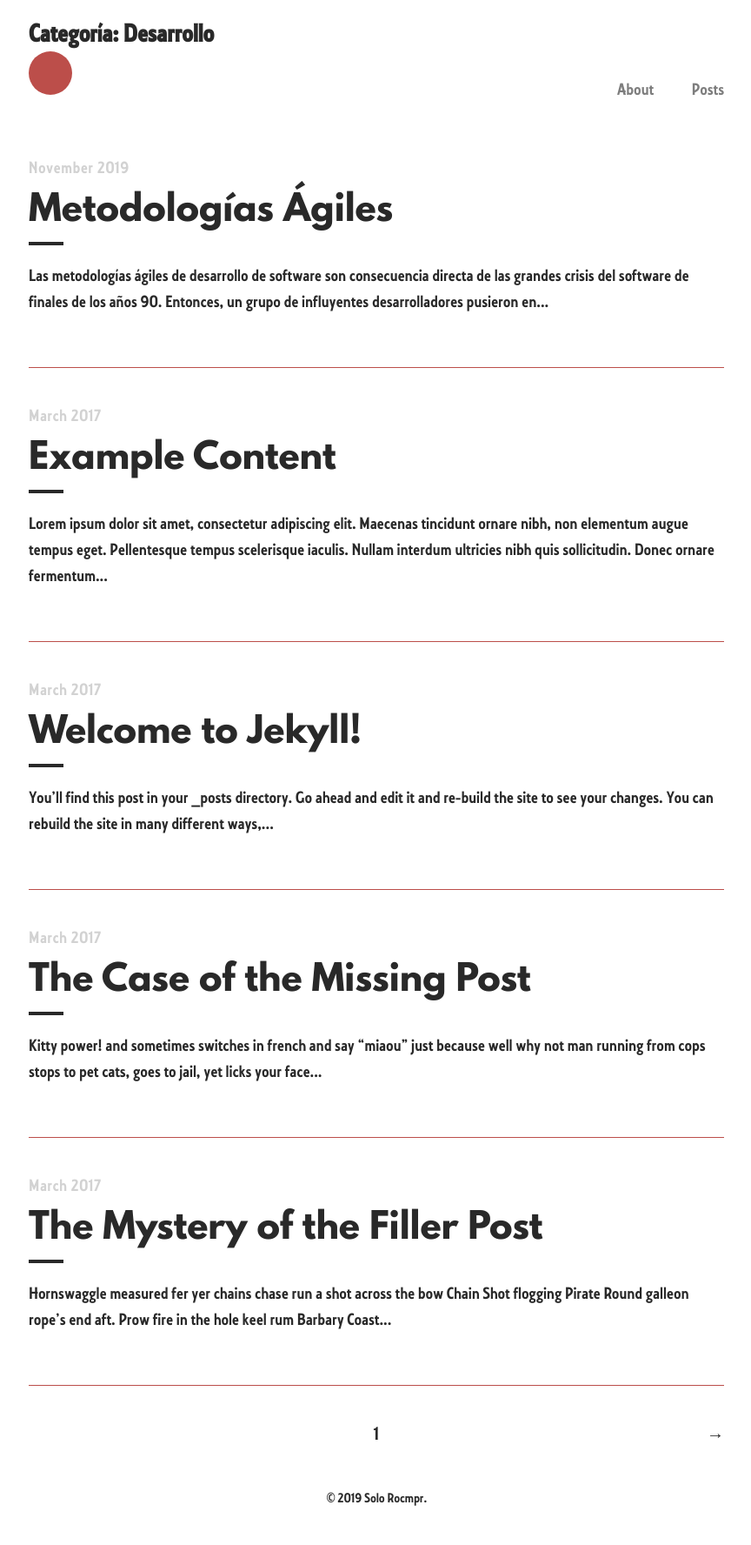
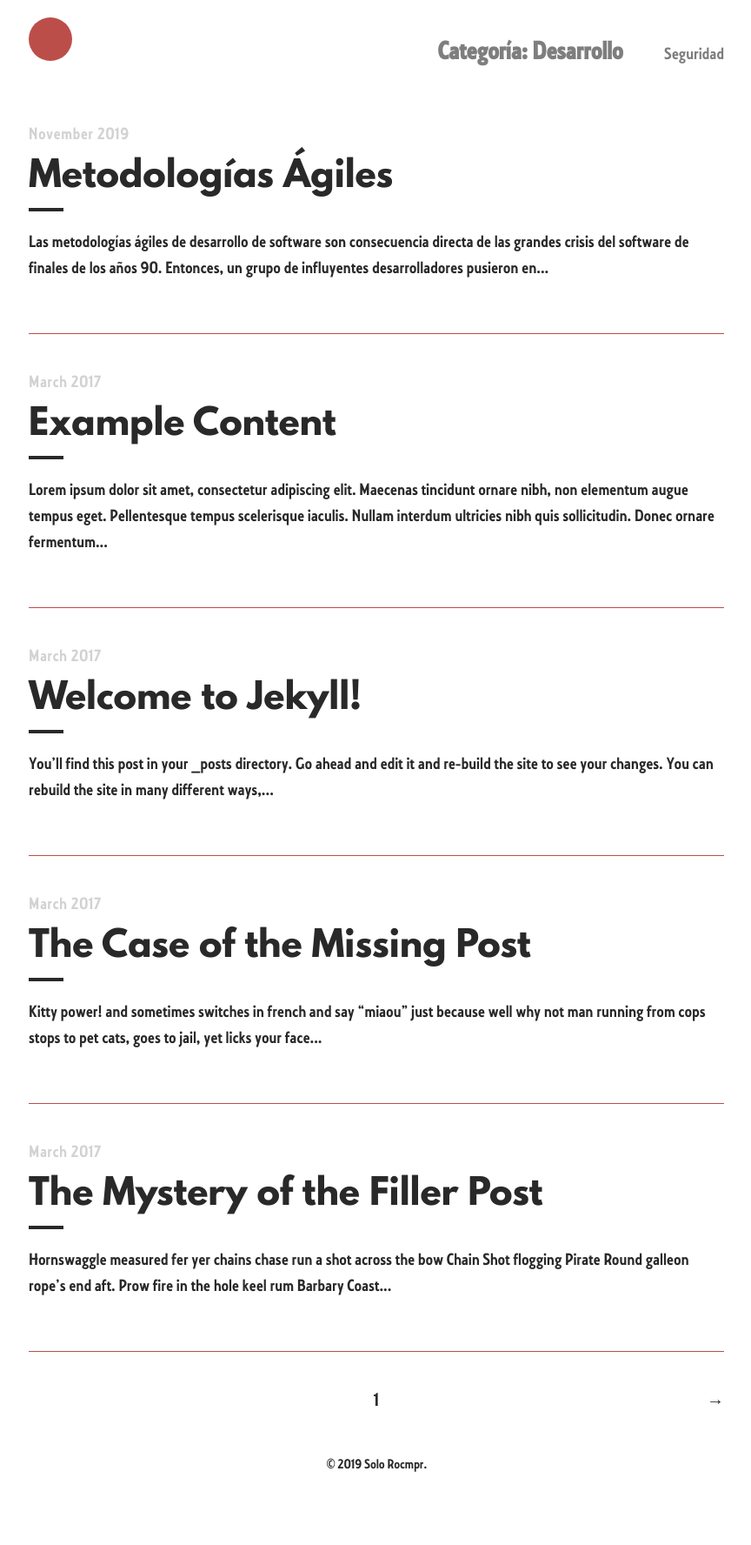
Before and after one commit to Rocmpr/blog, a Jekyll site: the page built from index.html, in a window 1280 px wide. Shown: the whole page at 87% size, without its empty margins (207-1071 px from the left). Built offline with Jekyll 4.4.1, drawn with Linux system fonts in a browser that asks for light colours; the list of posts is cut into pages by our own code; after the commit the page ends 1737 px from its top, so only the background shows below that.

Commit message:
Update navigation.html

```diff
--- a/_includes/navigation.html
+++ b/_includes/navigation.html
@@ -1,7 +1,6 @@
 <nav class="nav">
   <div class="nav-container">
     <a href="{{ site.baseurl }}/">
-      <h2 class="nav-title">Categoría: Desarrollo</h2>
         <div class="circle1">
             <svg width="50" height="50" version="1.1" xmlns="http://www.w3.org/2000/svg">
                 <g><circle cx="25" cy="25" r="25" stroke="transparent" fill="#bc4e4a" /></g>
@@ -9,8 +8,8 @@
         </div>
     </a>
     <ul>
-      <li><a href="{{ '/about' | prepend: site.baseurl }}">About</a></li>
-      <li><a href="{{ site.baseurl }}/">Posts</a></li>
+      <li><h2 class="nav-title">Categoría: Desarrollo</h2></li>
+      <li><a href="{{ site.baseurl }}/">Seguridad</a></li>
     </ul>
   </div>
 </nav>
```
